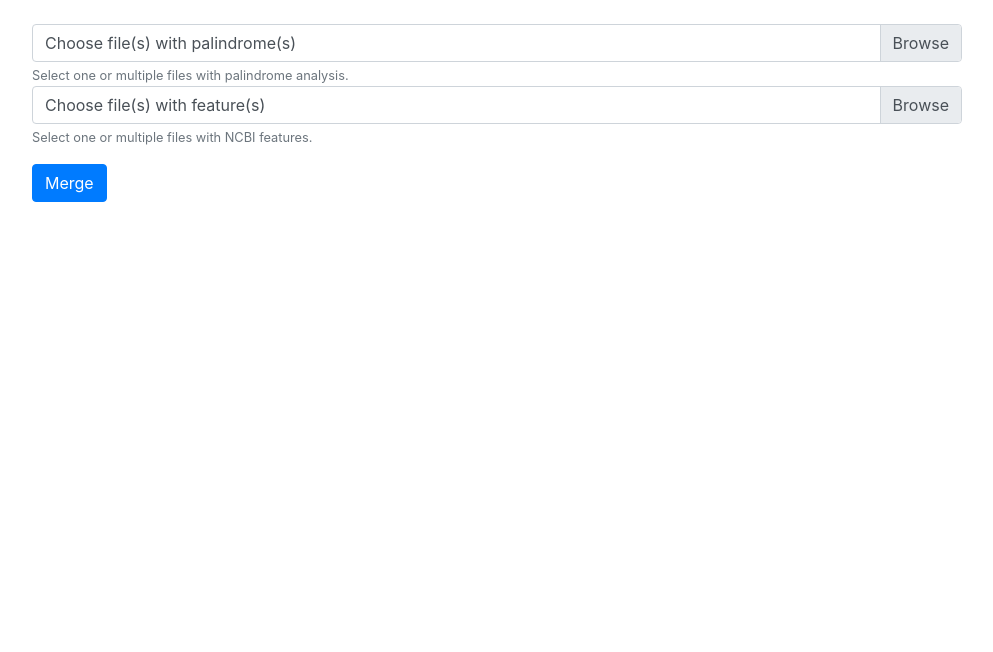
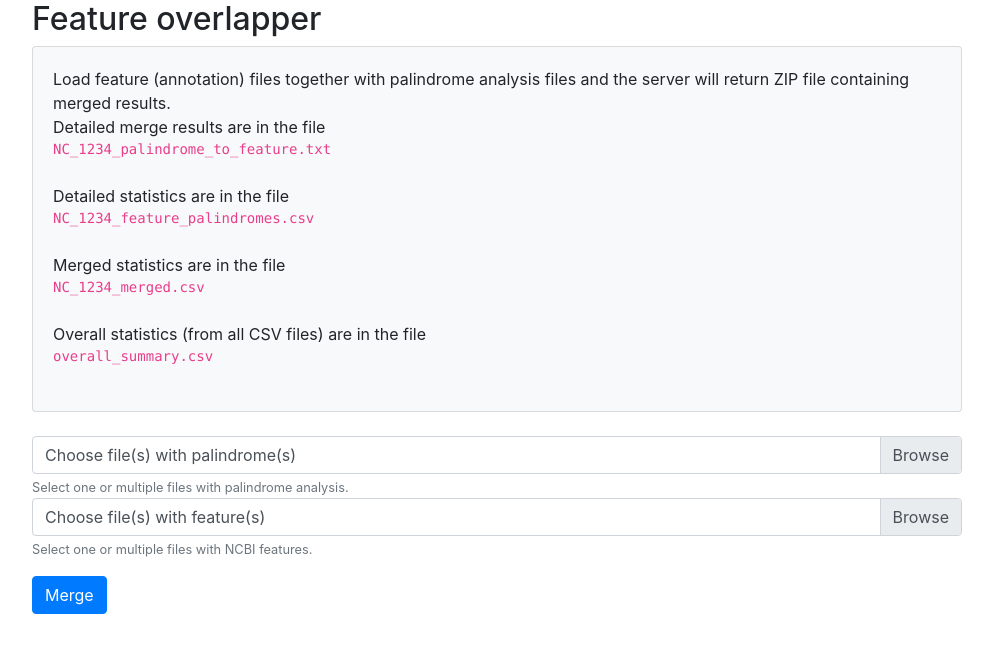
Before and after one commit to jan-havlik/feature-overlapper, a Flask app: page /scripts/feature-overlapper in a window 1280 px wide. Shown: the part 56-708 px from the top of the page, without its empty margins (143-1136 px from the left). Run offline with Flask 2, Linux system fonts and the light colour scheme; some libraries are stand-ins or nearby versions.

Commit message:
feat: unoptimised basic functionality

```diff
--- a/app/file_validator.py
+++ b/app/file_validator.py
@@ -15,3 +15,6 @@ def validate_files(filename, ftype):
             return True
 
     return False
+
+def get_ncbi(filename):
+    return filename.split("_")[1]
--- a/app/main.py
+++ b/app/main.py
@@ -1,17 +1,21 @@
 import datetime
 import logging
 import os
-
+import time
 from io import StringIO
 
-from flask import Flask, render_template, request, flash, redirect, url_for, send_from_directory
+from flask import Flask, render_template, request, flash, redirect, url_for, send_from_directory, abort, Response
 from werkzeug.utils import secure_filename
 
 app = Flask(__name__)
 app.config['UPLOAD_FOLDER'] = '/tmp'
 
-from app.file_validator import validate_files
+from app.file_validator import validate_files, get_ncbi
 from feature_overlapper.annotation_loader import AnnotationLoader
+from feature_overlapper.palindrome_loader import PalindromeLoader
+from feature_overlapper.aggregator import Aggregator
+from feature_overlapper.main import compare_results, zip_results
+from feature_overlapper.util import _COMPARISON_DIR
 
 @app.route("/")
 def welcome_page():
@@ -27,34 +31,61 @@ def feature_overlapper():
         pal_err_msg = ""
         feat_err_msg = ""
 
-        aloader = AnnotationLoader()
+        # for a check if there is some missing
+        feat_ncbis = dict()
+        pal_ncbis = dict()
+
+        ploader = PalindromeLoader()
 
 
-        for pal_file in palindrome_files:
-            if not validate_files(pal_file.filename, "csv"):
-                pal_err_msg += f"Invalid file format for palindrome file {pal_file.filename}\n correct format is for example NC_1234_palindromes.csv\n"
-
-
+        # load both files to tmp folder
         for feat_file in feature_files:
             if not validate_files(feat_file.filename, "txt"):
                 feat_err_msg += f"Invalid file format for feature file {feat_file.filename}\n correct format is for example NC_1234_ft.txt\n"
             else:
                 filename = secure_filename(feat_file.filename)
                 feat_file.save(os.path.join(app.config['UPLOAD_FOLDER'], filename))
-                app.logger.info(feat_file)
-                app.logger.info(send_from_directory(app.config['UPLOAD_FOLDER'], filename))
-                #app.logger.info(send_from_directory(app.config['UPLOAD_FOLDER'], filename).response.file)
+                feat_ncbis[get_ncbi(filename)] = feat_file
 
-                #aloader.load(StringIO(send_from_directory(app.config['UPLOAD_FOLDER'], filename).response.file.name))
+        for pal_file in palindrome_files:
+            if not validate_files(pal_file.filename, "csv"):
+                pal_err_msg += f"Invalid file format for palindrome file {pal_file.filename}\n correct format is for example NC_1234_palindromes.csv\n"
+            else:
+                filename = secure_filename(pal_file.filename)
+                pal_file.save(os.path.join(app.config['UPLOAD_FOLDER'], filename))
+                pal_ncbis[get_ncbi(filename)] = pal_file
 
+        # add only matching files (with same NCBI id for palindromes and features)
+        common_features = [feat_file for feat_ncbi, feat_file in feat_ncbis.items() for pal_ncbi in pal_ncbis.keys() if feat_ncbi == pal_ncbi]
+        # TODO: add notice about invalid (non-matching) files
 
         if len(pal_err_msg) > 1 or len(feat_err_msg) > 1:
             app.logger.error(pal_err_msg)
             app.logger.error(feat_err_msg)
-            return render_template('script.html', pal_err_msg=pal_err_msg, feat_err_msg=feat_err_msg)
+            return render_template('feature_overlapper.html', pal_err_msg=pal_err_msg, feat_err_msg=feat_err_msg)
+        elif common_features == []:
+            return render_template('feature_overlapper.html', pal_err_msg="No matching NCBI ID!")
 
-        #app.logger.info(aloader.return_annotations())
+        # no errors, run again
+        for merge in common_features:
+            fn = merge.filename.split("/")[-1]
+            _NCBI_ID = "NC_" + fn.split("_")[1]
 
+            af = AnnotationLoader()
+            af.load(app.config['UPLOAD_FOLDER'] + f"/{_NCBI_ID}_ft.txt")
 
+            pf = PalindromeLoader()
+            pf.load(app.config['UPLOAD_FOLDER'] + f"/{_NCBI_ID}_palindromes.csv")
 
-    return render_template('script.html')
+            compare_results(af.return_annotations(), pf.return_palindromes(), _NCBI_ID)
+
+        # aggregate CSVs
+        aggregator = Aggregator()
+        aggregator.load_csv(_COMPARISON_DIR)
+
+        # store to zip
+        zip_results(unlink=True)
+
+        return send_from_directory(app.config["UPLOAD_FOLDER"], filename="results.zip", as_attachment=True)
+
+    return render_template('feature_overlapper.html')
--- a/app/templates/script.html
+++ b/app/templates/feature_overlapper.html
@@ -1,5 +1,21 @@
 {% extends "base.html" %}
 {% block content %}
+
+<h2>Feature overlapper</h2>
+
+<div class="card card-body bg-light">
+  Load feature (annotation) files together with palindrome analysis files and the server will return ZIP file containing merged results.
+  <br>
+  Detailed merge results are in the file <code>NC_1234_palindrome_to_feature.txt</code>
+  <br>
+  Detailed statistics are in the file <code>NC_1234_feature_palindromes.csv</code>
+  <br>
+  Merged statistics are in the file <code>NC_1234_merged.csv</code>
+  <br>
+  Overall statistics (from all CSV files) are in the file <code>overall_summary.csv</code>
+  <br>
+</div>
+
 <form class="mt-4" action="{{ url_for('feature_overlapper') }}" method="POST" enctype="multipart/form-data">
   <div class="form-group">
     <div class="custom-file">
--- a/app/templates/header.html
+++ b/app/templates/header.html
@@ -1,5 +1,5 @@
 <nav class="navbar navbar-expand-lg navbar-light bg-light">
-  <a class="navbar-brand" href="https://github.com/jan-havlik/bioscripts">Bioscripts - opensource bioinformatic scripts written in Python</a>
+  <a class="navbar-brand" href="{{ url_for('welcome_page') }}">Bioscripts - opensource bioinformatic scripts written in Python</a>
 
   <div class="collapse navbar-collapse" id="navbarSupportedContent">
     <ul class="navbar-nav ml-auto">
--- a/feature_overlapper/output.py
+++ b/feature_overlapper/output.py
@@ -1,4 +1,4 @@
-from util import get_seq_len, get_palindrome_count, get_palindrome_coverage
+from feature_overlapper.util import get_seq_len, get_palindrome_count, get_palindrome_coverage
 
 
 class TxtWriter:
--- a/requirements.txt
+++ b/requirements.txt
@@ -1,2 +1,3 @@
 flask
 gunicorn
+zipfile
--- a/runtime.txt
+++ b/runtime.txt
@@ -1 +1 @@
-python-3.7.5
+python-3.8.5
```
Also changed, not shown: feature_overlapper/annotation_loader.py (+61 -52 lines), feature_overlapper/main.py (+36 -14 lines), feature_overlapper/palindrome_loader.py (+19 -12 lines), feature_overlapper/util.py (+5 -6 lines), feature_overlapper/__init__.py (added).
